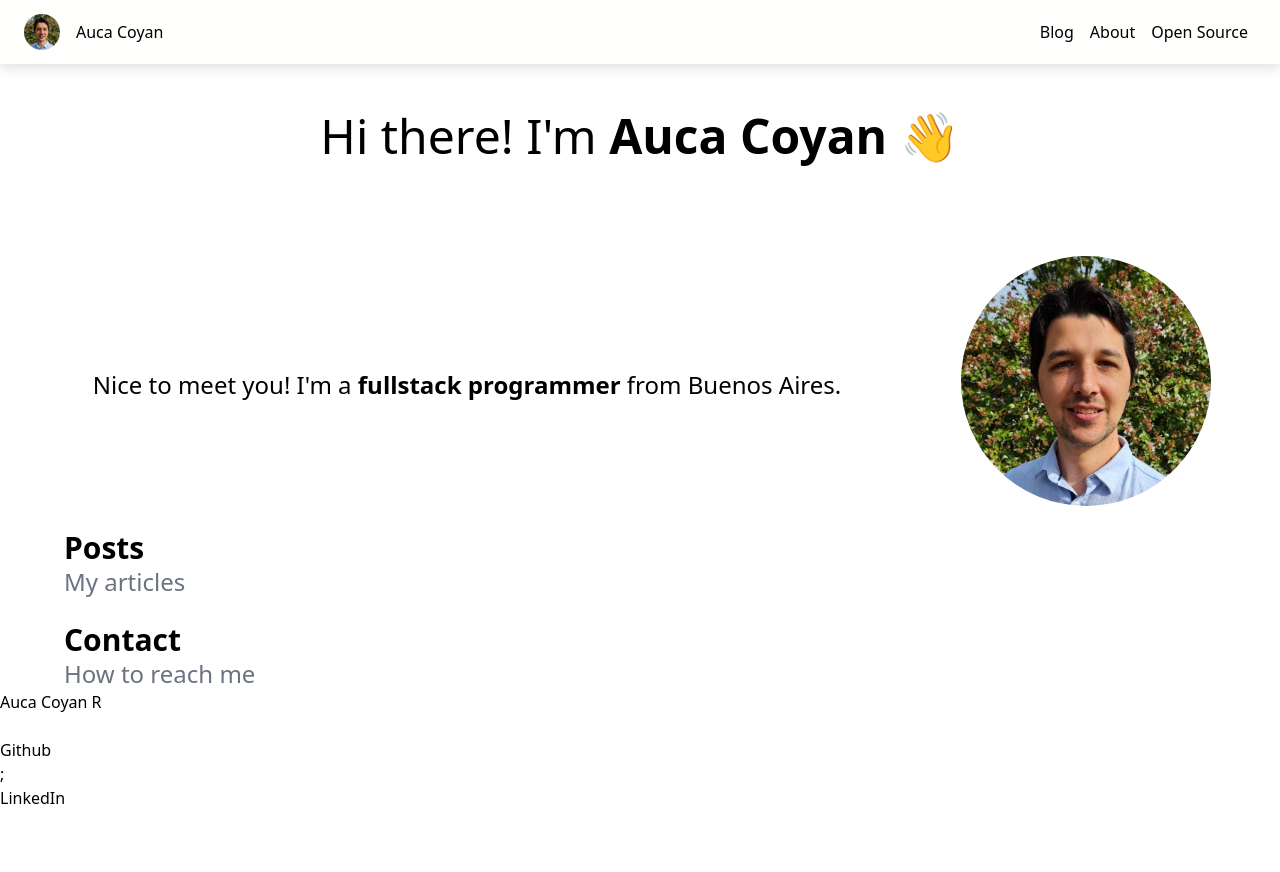
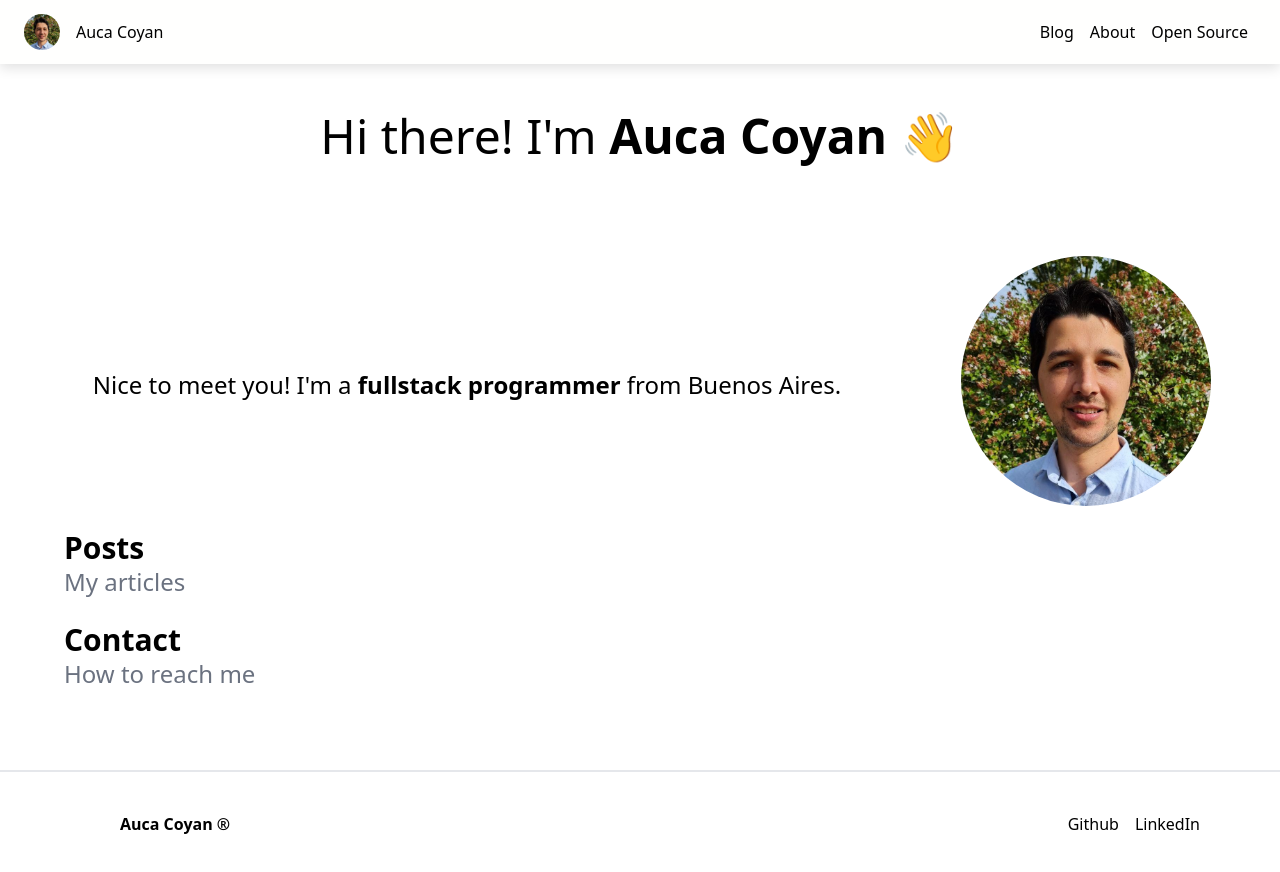
Before and after one commit to AucaCoyan/blog, a Next.js app: page / in a window 1280 px wide. Shown: the top 872 px of the page. Before the commit the page ends 810 px from the top, so only its background shows below. Built offline with nearby package versions, Linux system fonts and the light colour scheme.

Commit message:
:sparkles: Add `Footer.tsx` component

```diff
--- a/src/components/Footer.tsx
+++ b/src/components/Footer.tsx
@@ -1,13 +1,31 @@
+import Link from "next/link";
 import React from "react";
 
 const Footer = () => {
   return (
     <>
-      <div>Auca Coyan R</div>
-      <br />
-      <div>Github</div>;
-      <br />
-      <div>LinkedIn</div>
+      {/* Blank space */}
+      <div className="py-10" />
+      {/* Flex container */}
+      <div className="bottom-0 flex border-t-2 border-gray-[#121212] items-center py-10 px-6 justify-between">
+        {/* Left items */}
+        <div className="flex items-center cursor-pointer">
+          <div className="ml-24 font-semibold">Auca Coyan ®</div>
+        </div>
+        {/* Right items */}
+        <div className="flex justify-around px-10 pr-12">
+          <ul className="flex pl-10">
+            <li className="px-2">
+              <Link href="https://github.com/AucaCoyan">Github</Link>
+            </li>
+            <li className="px-2">
+              <Link href="https://www.linkedin.com/in/auca-coyan-maillot/">
+                LinkedIn
+              </Link>
+            </li>
+          </ul>
+        </div>
+      </div>
     </>
   );
 };
```
